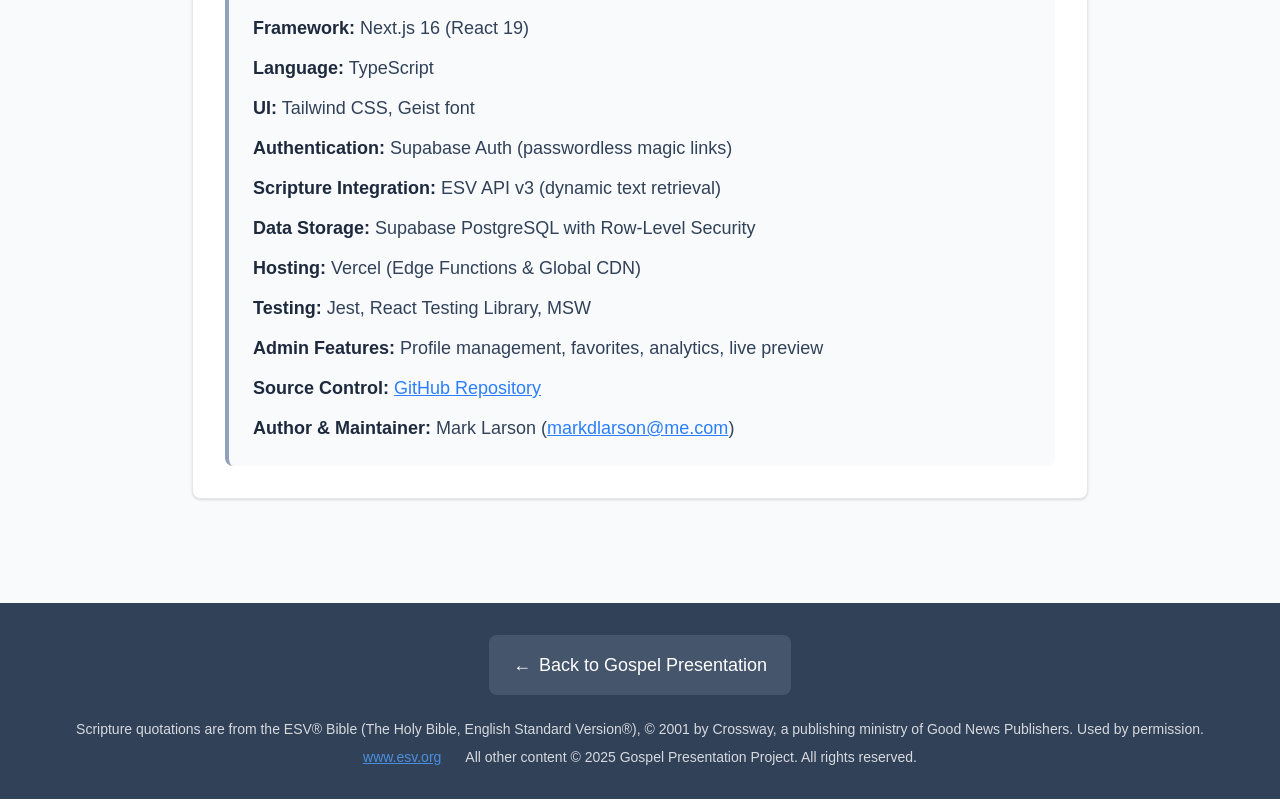
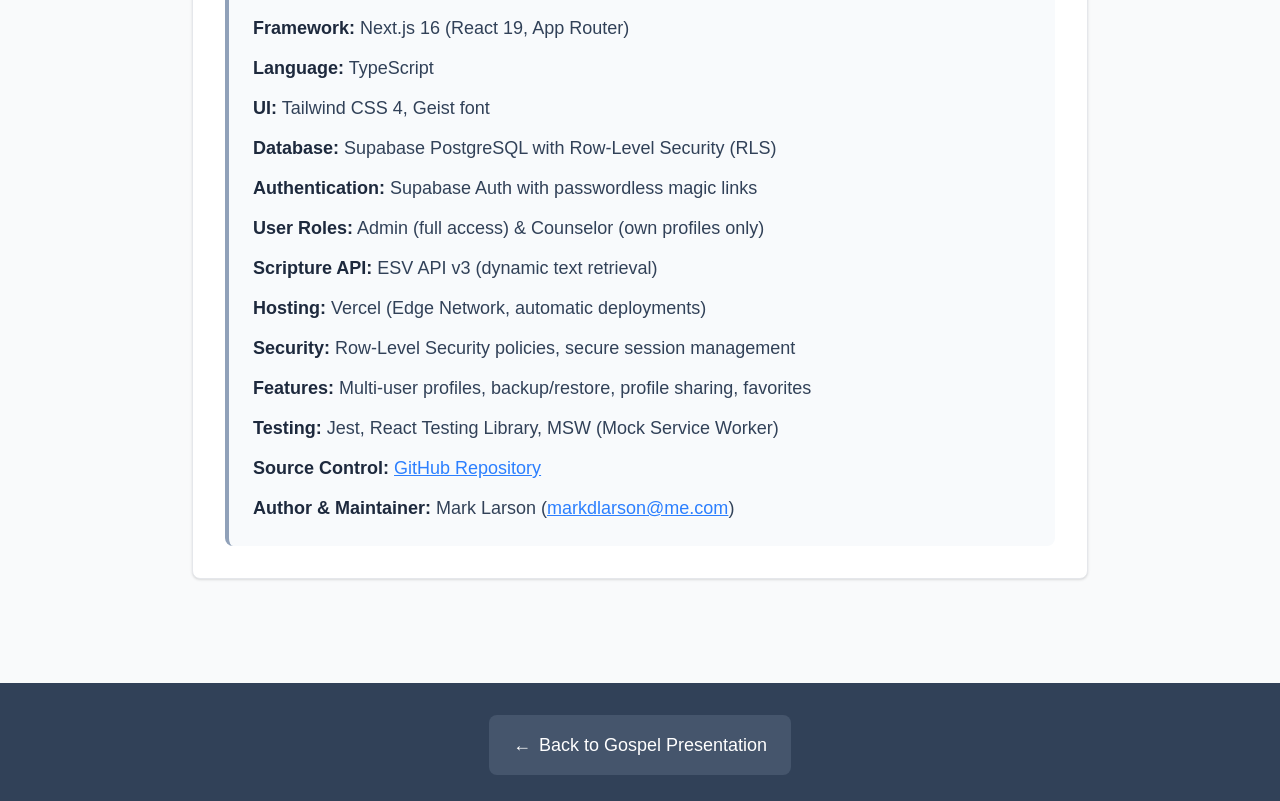
Before and after one commit to Kelemek/gospel_presentation, a Next.js app in the folder gospel-admin/: page /copyright in a window 1280 px wide. Shown: the part 1460-2261 px from the top of the page. Built offline with nearby package versions, Linux system fonts and the light colour scheme.

Commit message:
Update technical implementation section with current architecture

```diff
--- a/gospel-admin/src/app/copyright/page.tsx
+++ b/gospel-admin/src/app/copyright/page.tsx
@@ -79,31 +79,37 @@
             <div className="bg-slate-50 border-l-4 border-slate-400 rounded-lg p-6">
               <div className="space-y-3">
                 <p className="text-slate-700 text-base md:text-lg">
-                  <strong className="text-slate-800">Framework:</strong> Next.js 16 (React 19)
+                  <strong className="text-slate-800">Framework:</strong> Next.js 16 (React 19, App Router)
                 </p>
                 <p className="text-slate-700 text-base md:text-lg">
                   <strong className="text-slate-800">Language:</strong> TypeScript
                 </p>
                 <p className="text-slate-700 text-base md:text-lg">
-                  <strong className="text-slate-800">UI:</strong> Tailwind CSS, Geist font
+                  <strong className="text-slate-800">UI:</strong> Tailwind CSS 4, Geist font
                 </p>
                 <p className="text-slate-700 text-base md:text-lg">
-                  <strong className="text-slate-800">Authentication:</strong> Supabase Auth (passwordless magic links)
+                  <strong className="text-slate-800">Database:</strong> Supabase PostgreSQL with Row-Level Security (RLS)
                 </p>
                 <p className="text-slate-700 text-base md:text-lg">
-                  <strong className="text-slate-800">Scripture Integration:</strong> ESV API v3 (dynamic text retrieval)
+                  <strong className="text-slate-800">Authentication:</strong> Supabase Auth with passwordless magic links
                 </p>
                 <p className="text-slate-700 text-base md:text-lg">
-                  <strong className="text-slate-800">Data Storage:</strong> Supabase PostgreSQL with Row-Level Security
+                  <strong className="text-slate-800">User Roles:</strong> Admin (full access) & Counselor (own profiles only)
                 </p>
                 <p className="text-slate-700 text-base md:text-lg">
-                  <strong className="text-slate-800">Hosting:</strong> Vercel (Edge Functions & Global CDN)
+                  <strong className="text-slate-800">Scripture API:</strong> ESV API v3 (dynamic text retrieval)
                 </p>
                 <p className="text-slate-700 text-base md:text-lg">
-                  <strong className="text-slate-800">Testing:</strong> Jest, React Testing Library, MSW
+                  <strong className="text-slate-800">Hosting:</strong> Vercel (Edge Network, automatic deployments)
                 </p>
                 <p className="text-slate-700 text-base md:text-lg">
-                  <strong className="text-slate-800">Admin Features:</strong> Profile management, favorites, analytics, live preview
+                  <strong className="text-slate-800">Security:</strong> Row-Level Security policies, secure session management
+                </p>
+                <p className="text-slate-700 text-base md:text-lg">
+                  <strong className="text-slate-800">Features:</strong> Multi-user profiles, backup/restore, profile sharing, favorites
+                </p>
+                <p className="text-slate-700 text-base md:text-lg">
+                  <strong className="text-slate-800">Testing:</strong> Jest, React Testing Library, MSW (Mock Service Worker)
                 </p>
                 <p className="text-slate-700 text-base md:text-lg">
                   <strong className="text-slate-800">Source Control:</strong> <a href="https://github.com/Kelemek/gospel_presentation" target="_blank" rel="noopener noreferrer" className="text-blue-500 underline">GitHub Repository</a>
```
